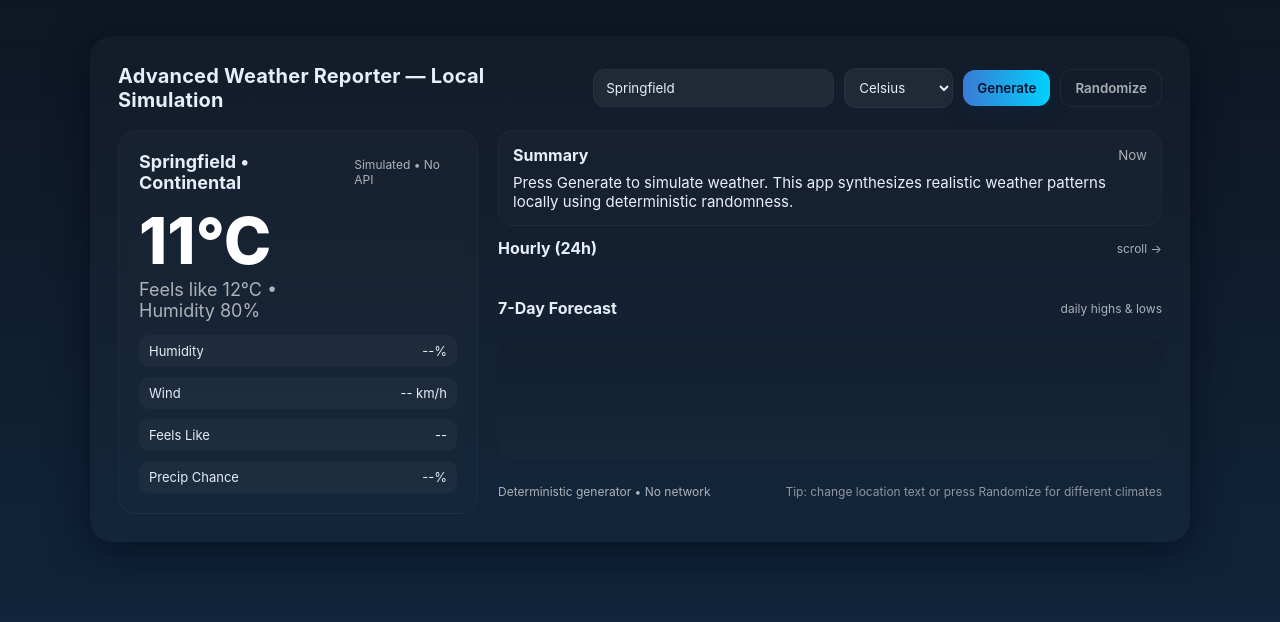
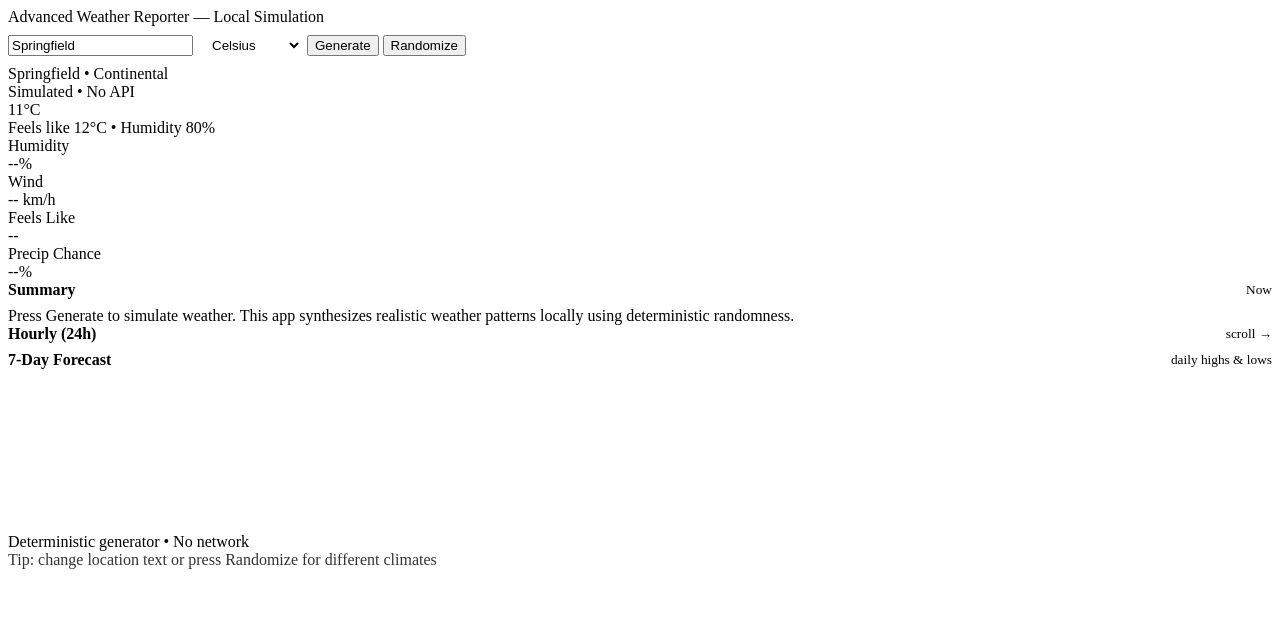
Before and after one commit to ansh4013/p1, a plain HTML site: page weather.html in a window 1280 px wide. Drawn offline with Linux system fonts and the light colour scheme.

Commit message:
Remove inline CSS styles from weather.html
Removed CSS styles from weather.html to streamline the file.

```diff
--- a/weather.html
+++ b/weather.html
@@ -4,59 +4,6 @@
 <meta charset="utf-8" />
 <meta name="viewport" content="width=device-width,initial-scale=1" />
 <title>Advanced Weather Reporter (No APIs)</title>
-<style>
-  :root{
-    --bg1:#0f1724; --bg2:#102a43; --card:#0b1220; --accent:#ffb347;
-    --glass: rgba(255,255,255,0.06); --muted: rgba(255,255,255,0.65);
-    --glass-2: rgba(255,255,255,0.03);
-    --card-radius:18px;
-  }
-  *{box-sizing:border-box;font-family:Inter, ui-sans-serif, system-ui, -apple-system, "Segoe UI", Roboto, "Helvetica Neue", Arial;}
-  html,body{height:100%;margin:0;background:linear-gradient(180deg,var(--bg1),var(--bg2)); color:#e6eef8;}
-  .app{max-width:1100px;margin:36px auto;padding:28px;border-radius:22px;background:linear-gradient(180deg, rgba(255,255,255,0.02), rgba(255,255,255,0.01)); box-shadow:0 10px 40px rgba(2,6,23,0.6);}
-  header{display:flex;align-items:center;gap:18px;margin-bottom:18px;}
-  .title{font-size:20px;font-weight:700;letter-spacing:0.2px;}
-  .controls{margin-left:auto;display:flex;gap:10px;align-items:center;}
-  input[type="text"]{background:var(--glass);border:1px solid rgba(255,255,255,0.04);padding:10px 12px;border-radius:12px;color:inherit;min-width:200px;}
-  .btn{background:linear-gradient(90deg,#3a7bd5,#00d2ff);padding:10px 14px;border-radius:12px;border:none;color:#02132a;font-weight:600;cursor:pointer;box-shadow:0 6px 18px rgba(3,45,80,0.35);}
-  .btn.ghost{background:transparent;border:1px solid rgba(255,255,255,0.06);color:var(--muted);box-shadow:none;}
-  main{display:grid;grid-template-columns:360px 1fr;gap:20px;}
-  /* Current card */
-  .current-card{padding:20px;border-radius:var(--card-radius);background:linear-gradient(180deg, rgba(255,255,255,0.02), rgba(255,255,255,0.01));backdrop-filter: blur(6px);border:1px solid rgba(255,255,255,0.03);}
-  .location{display:flex;align-items:center;gap:10px;margin-bottom:12px;}
-  .loc-name{font-weight:700;font-size:18px;}
-  .meta{font-size:12px;color:var(--muted);}
-  .big-temp{display:flex;align-items:center;gap:14px;margin-top:8px}
-  .temp-val{font-size:64px;font-weight:800;line-height:1;color:#fff;}
-  .temp-unit{font-size:18px;color:var(--muted);margin-top:6px;}
-  .weather-graphic{width:120px;height:120px;position:relative;}
-  /* animated sun/cloud/rain */
-  .sun{width:60px;height:60px;border-radius:50%;background: radial-gradient(circle at 30% 30%, #fff3c4, #ffdd57 40%, #ffb347 70%);box-shadow:0 0 40px rgba(255,180,70,0.3);position:absolute;left:12px;top:8px;animation:spin 40s linear infinite;}
-  @keyframes spin{from{transform:rotate(0deg)}to{transform:rotate(360deg)}}
-  .cloud{position:absolute;left:10px;top:48px;width:100px;height:50px;background:linear-gradient(180deg,#f5f7fa,#dbe6f6);border-radius:30px;box-shadow:0 8px 30px rgba(3,15,30,0.25);opacity:0.95;filter:blur(0.2px);transform:translateX(0);animation:cloudmove 18s linear infinite;}
-  @keyframes cloudmove{0%{transform:translateX(0)}50%{transform:translateX(6px)}100%{transform:translateX(0)}}
-  .raindrop{position:absolute;left:66px;top:94px;width:4px;height:12px;background:linear-gradient(#cde6ff,#6fb9ff);border-radius:2px;box-shadow:0 4px 10px rgba(20,90,160,0.5);animation:raindrop 0.8s linear infinite;opacity:0;}
-  @keyframes raindrop{0%{transform:translateY(0);opacity:0}30%{opacity:1}100%{transform:translateY(18px);opacity:0}}
-  .humidity, .wind, .feels, .chance{display:flex;justify-content:space-between;padding:8px 10px;border-radius:10px;background:var(--glass-2);margin-top:10px;font-size:13px;}
-  /* forecast area */
-  .right-panel{display:flex;flex-direction:column;gap:12px;}
-  .summary{padding:14px;border-radius:16px;background:linear-gradient(180deg, rgba(255,255,255,0.02), rgba(255,255,255,0.01));border:1px solid rgba(255,255,255,0.03);}
-  .nl-summary{font-size:15px;color:#e9f0fb}
-  .hourly{display:flex;gap:8px;padding:10px;overflow:auto;}
-  .hour-card{min-width:90px;padding:10px;border-radius:12px;background:var(--glass);text-align:center;font-size:13px;}
-  .days{display:flex;gap:10px;margin-top:8px;}
-  .day-card{flex:1;padding:12px;border-radius:12px;background:linear-gradient(180deg, rgba(255,255,255,0.02), rgba(255,255,255,0.01));text-align:center;font-size:13px;}
-  canvas#tempChart{width:100%;height:120px;border-radius:12px;background:linear-gradient(180deg, rgba(0,0,0,0.08), rgba(255,255,255,0.01));display:block;}
-  /* alerts */
-  .alert{margin-top:12px;padding:12px;border-radius:12px;background:linear-gradient(90deg,#ff4e50,#f9d423);color:#1b0b00;font-weight:700;}
-  footer{margin-top:14px;font-size:12px;color:var(--muted);display:flex;justify-content:space-between;align-items:center;}
-  /* small responsive */
-  @media (max-width:940px){
-    main{grid-template-columns:1fr; }
-    .current-card{order:2}
-    .right-panel{order:1}
-  }
-</style>
 </head>
 <body>
   <div class="app" role="application" aria-label="Advanced Weather Reporter (No APIs)">
```
